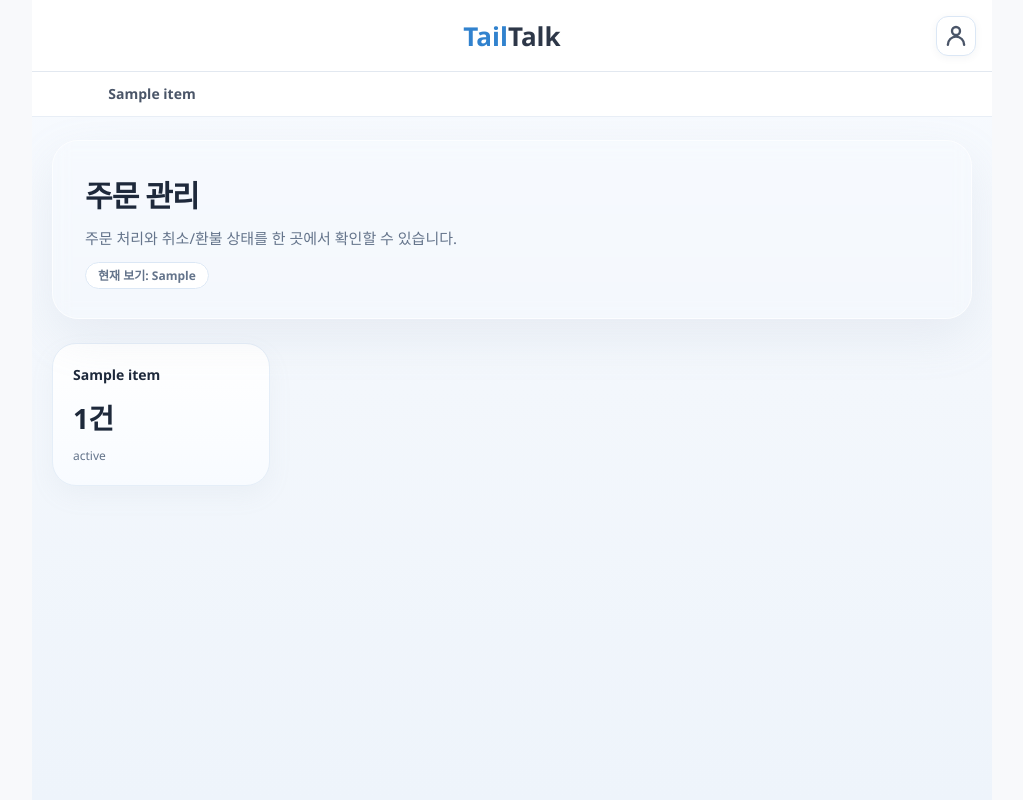
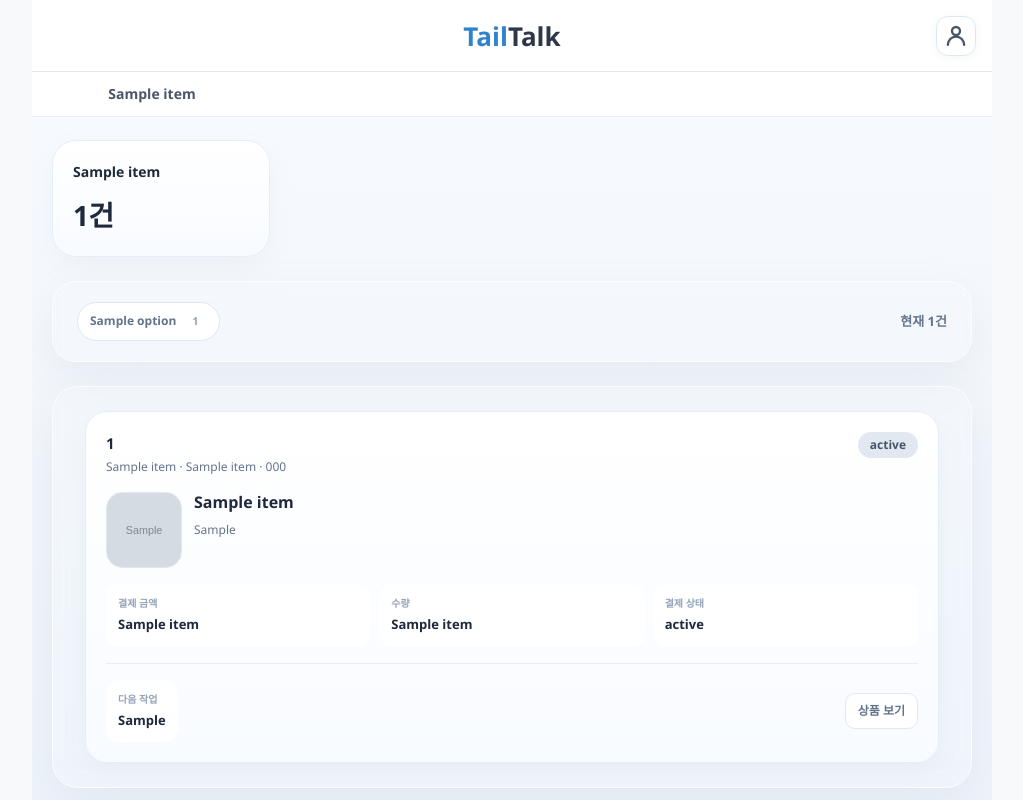
Before and after one commit to skn-ai22-251029/SKN22-Final-2Team-WEB, a Django app: template services/django/templates/users/vendor_orders.html in a window 1280 px wide. Shown: the whole page, without its empty margins (128-1151 px from the left). Run offline with Django 5.2, Linux system fonts and the light colour scheme; the template is opened without the code that fills it: most values are stand-ins (such as "Sample title", 1, 10 or a date in 2020); grey boxes marked "Sample" are stand-in pictures; some libraries are stand-ins or nearby versions.

Commit message:
feat(django): 관리자 주문 관리 화면 구조 개선

```diff
--- a/services/django/templates/users/vendor_analytics.html
+++ b/services/django/templates/users/vendor_analytics.html
@@ -3,11 +3,6 @@
 
 {% block vendor_content %}
 <section class="rounded-[26px] border border-white/70 bg-white/86 px-4 py-5 shadow-[0_18px_48px_rgba(148,163,184,0.14)] backdrop-blur sm:px-6 sm:py-6 md:px-8 md:py-8">
-  <div class="flex flex-col gap-4 lg:flex-row lg:items-end lg:justify-between">
-    <div>
-      <h1 class="text-[28px] font-bold tracking-[-0.03em] text-[#1e293b] sm:text-[30px]">통계</h1>
-      <p class="mt-2 text-[14px] leading-6 text-[#64748b] sm:text-[15px]">브랜드 성과, 전환 병목, 우선 액션을 한 화면에서 확인합니다.</p>
-    </div>
   <div class="grid gap-2 sm:grid-cols-3">
     {% for item in vendor_inventory_summary %}
     <div class="rounded-[16px] border border-[#dbe7f5] bg-[#f8fbff] px-4 py-3 text-center">
@@ -15,7 +10,6 @@
       <p class="mt-1 text-[18px] font-bold text-[#1e293b]">{{ item.value }}</p>
     </div>
     {% endfor %}
-    </div>
   </div>
 
   <div class="mt-6 grid gap-4 md:grid-cols-2 xl:grid-cols-4">
--- a/services/django/templates/users/vendor_orders.html
+++ b/services/django/templates/users/vendor_orders.html
@@ -2,21 +2,93 @@
 {% block vendor_title %}관리자 주문 관리{% endblock %}
 
 {% block vendor_content %}
-<section class="rounded-[26px] border border-white/70 bg-white/86 px-4 py-5 shadow-[0_18px_48px_rgba(148,163,184,0.14)] backdrop-blur sm:px-6 sm:py-6 md:px-8 md:py-8">
-  <h1 class="text-[28px] font-bold tracking-[-0.03em] text-[#1e293b] sm:text-[30px]">주문 관리</h1>
-  <p class="mt-2 text-[14px] leading-6 text-[#64748b] sm:text-[15px]">주문 처리와 취소/환불 상태를 한 곳에서 확인할 수 있습니다.</p>
-  <div class="mt-3">
-    <span class="rounded-full border border-[#dbe7f5] bg-white px-3 py-1 text-[12px] font-semibold text-[#64748b]">현재 보기: {{ vendor_orders_focus }}</span>
+<section class="grid gap-4 md:grid-cols-2 xl:grid-cols-4">
+  {% for item in vendor_order_summary_items %}
+  <article class="rounded-[24px] border border-[#e5eef8] bg-[linear-gradient(180deg,#ffffff_0%,#f8fbff_100%)] px-5 py-5 shadow-[0_10px_24px_rgba(148,163,184,0.08)]">
+    <p class="text-[14px] font-semibold text-[#1e293b]">{{ item.label }}</p>
+    <p class="mt-3 text-[28px] font-bold tracking-[-0.03em] text-[#1e293b]">{{ item.count }}건</p>
+  </article>
+  {% endfor %}
+</section>
+
+<section class="mt-6 rounded-[24px] border border-white/70 bg-white/86 px-4 py-4 shadow-[0_16px_40px_rgba(148,163,184,0.12)] backdrop-blur sm:px-5 sm:py-5 md:px-6">
+  <div class="flex flex-col gap-3 sm:flex-row sm:items-center sm:justify-between">
+    <div class="flex flex-wrap gap-2">
+      {% for option in vendor_order_focus_options %}
+      <a
+        href="{{ option.href }}"
+        class="inline-flex items-center gap-2 rounded-full border px-3 py-2 text-[12px] font-semibold transition {% if option.is_active %}border-[#bfdbfe] bg-[#eff6ff] text-[#1d4ed8]{% else %}border-[#dbe7f5] bg-white text-[#64748b] hover:border-[#bfdbfe] hover:bg-[#f8fbff]{% endif %}"
+      >
+        <span>{{ option.label }}</span>
+        <span class="rounded-full bg-white/80 px-2 py-0.5 text-[11px] {% if option.is_active %}text-[#1d4ed8]{% else %}text-[#94a3b8]{% endif %}">{{ option.count }}</span>
+      </a>
+      {% endfor %}
+    </div>
+    <p class="text-[13px] font-semibold text-[#64748b]">현재 {{ vendor_order_filtered_count }}건</p>
   </div>
 </section>
 
-<section class="mt-6 grid gap-4 md:grid-cols-2 xl:grid-cols-4">
-  {% for item in vendor_order_items %}
-  <article class="rounded-[24px] border border-[#e5eef8] bg-[linear-gradient(180deg,#ffffff_0%,#f8fbff_100%)] px-5 py-5 shadow-[0_10px_24px_rgba(148,163,184,0.08)]">
-    <p class="text-[14px] font-semibold text-[#1e293b]">{{ item.label }}</p>
-    <p class="mt-3 text-[28px] font-bold tracking-[-0.03em] text-[#1e293b]">{{ item.count }}건</p>
-    <p class="mt-2 text-[12px] font-medium text-[#64748b]">{{ item.status }}</p>
-  </article>
-  {% endfor %}
+<section class="mt-6 rounded-[26px] border border-white/70 bg-white/86 px-4 py-5 shadow-[0_18px_48px_rgba(148,163,184,0.14)] backdrop-blur sm:px-6 sm:py-6 md:px-8">
+  <div class="grid gap-3">
+    {% for item in vendor_order_rows %}
+    <article class="rounded-[22px] border border-[#e5eef8] bg-[linear-gradient(180deg,#ffffff_0%,#f8fbff_100%)] px-4 py-4 shadow-[0_8px_22px_rgba(148,163,184,0.08)] sm:px-5 sm:py-5">
+      <div class="flex items-start justify-between gap-3">
+        <div class="min-w-0">
+          <p class="text-[15px] font-bold tracking-[-0.02em] text-[#1e293b]">{{ item.order_number }}</p>
+          <p class="mt-1 text-[12px] text-[#64748b]">{{ item.ordered_at_label }} · {{ item.customer_name }} · {{ item.customer_phone }}</p>
+        </div>
+        <span class="rounded-full px-3 py-1 text-[12px] font-semibold {% if item.tone == 'blue' %}bg-[#dbeafe] text-[#1d4ed8]{% elif item.tone == 'amber' %}bg-[#fef3c7] text-[#b45309]{% elif item.tone == 'rose' %}bg-[#fee2e2] text-[#b91c1c]{% else %}bg-[#e2e8f0] text-[#475569]{% endif %}">
+          {{ item.status_label }}
+        </span>
+      </div>
+
+      <div class="mt-4 grid grid-cols-[68px,minmax(0,1fr)] gap-3 sm:grid-cols-[76px,minmax(0,1fr)]">
+        <a href="{{ item.product_detail_url }}" class="block h-[68px] w-[68px] shrink-0 sm:h-[76px] sm:w-[76px]">
+          <img src="{{ item.product_thumbnail_url }}" alt="{{ item.product_name }}" class="h-full w-full rounded-[16px] border border-[#e2e8f0] bg-white object-cover transition hover:border-[#bfdbfe]" />
+        </a>
+        <div class="min-w-0">
+          <a href="{{ item.product_detail_url }}" class="block text-[15px] font-semibold leading-5 text-[#1e293b] hover:text-[#1d4ed8] sm:text-[16px]" style="display:-webkit-box;-webkit-line-clamp:2;-webkit-box-orient:vertical;overflow:hidden;">
+            {{ item.product_name }}
+          </a>
+          <p class="mt-2 text-[12px] leading-5 text-[#64748b]" style="display:-webkit-box;-webkit-line-clamp:1;-webkit-box-orient:vertical;overflow:hidden;">{{ item.product_meta }}</p>
+        </div>
+      </div>
+
+      <dl class="mt-4 grid grid-cols-2 gap-2 sm:grid-cols-3">
+        <div class="rounded-[14px] bg-white px-3 py-3">
+          <dt class="text-[10px] font-semibold text-[#94a3b8]">결제 금액</dt>
+          <dd class="mt-1 text-[13px] font-semibold text-[#1e293b]">{{ item.amount_label }}</dd>
+        </div>
+        <div class="rounded-[14px] bg-white px-3 py-3">
+          <dt class="text-[10px] font-semibold text-[#94a3b8]">수량</dt>
+          <dd class="mt-1 text-[13px] font-semibold text-[#1e293b]">{{ item.quantity_label }}</dd>
+        </div>
+        <div class="rounded-[14px] bg-white px-3 py-3">
+          <dt class="text-[10px] font-semibold text-[#94a3b8]">결제 상태</dt>
+          <dd class="mt-1 text-[13px] font-semibold text-[#1e293b]">{{ item.payment_status }}</dd>
+        </div>
+      </dl>
+
+      <div class="mt-4 flex flex-col gap-3 border-t border-[#e5eef8] pt-4 sm:flex-row sm:items-center sm:justify-between">
+        <div class="min-w-0 rounded-[14px] bg-white px-3 py-3">
+          <p class="text-[10px] font-semibold text-[#94a3b8]">다음 작업</p>
+          <p class="mt-1 text-[13px] font-semibold text-[#1e293b]">{{ item.next_step }}</p>
+        </div>
+        <div class="flex items-center justify-end gap-3">
+          <a
+            href="{{ item.product_detail_url }}"
+            class="inline-flex h-[36px] items-center justify-center rounded-[10px] border border-[#e2e8f0] bg-white px-3 text-[12px] font-semibold text-[#64748b] transition hover:border-[#bfdbfe] hover:bg-[#f8fbff]"
+          >
+            상품 보기
+          </a>
+        </div>
+      </div>
+    </article>
+    {% empty %}
+    <div class="rounded-[24px] border border-dashed border-[#d8e2f0] bg-[#f8fbff] px-6 py-10 text-center text-[14px] text-[#64748b]">
+      현재 상태에 해당하는 주문이 없습니다
+    </div>
+    {% endfor %}
+  </div>
 </section>
 {% endblock %}
```
Also changed, not shown: services/django/templates/users/vendor_products.html (+5 -3 lines), services/django/users/pages/views_vendor.py (+184 -7 lines). Lines whose indentation alone changed are shown as unchanged.
